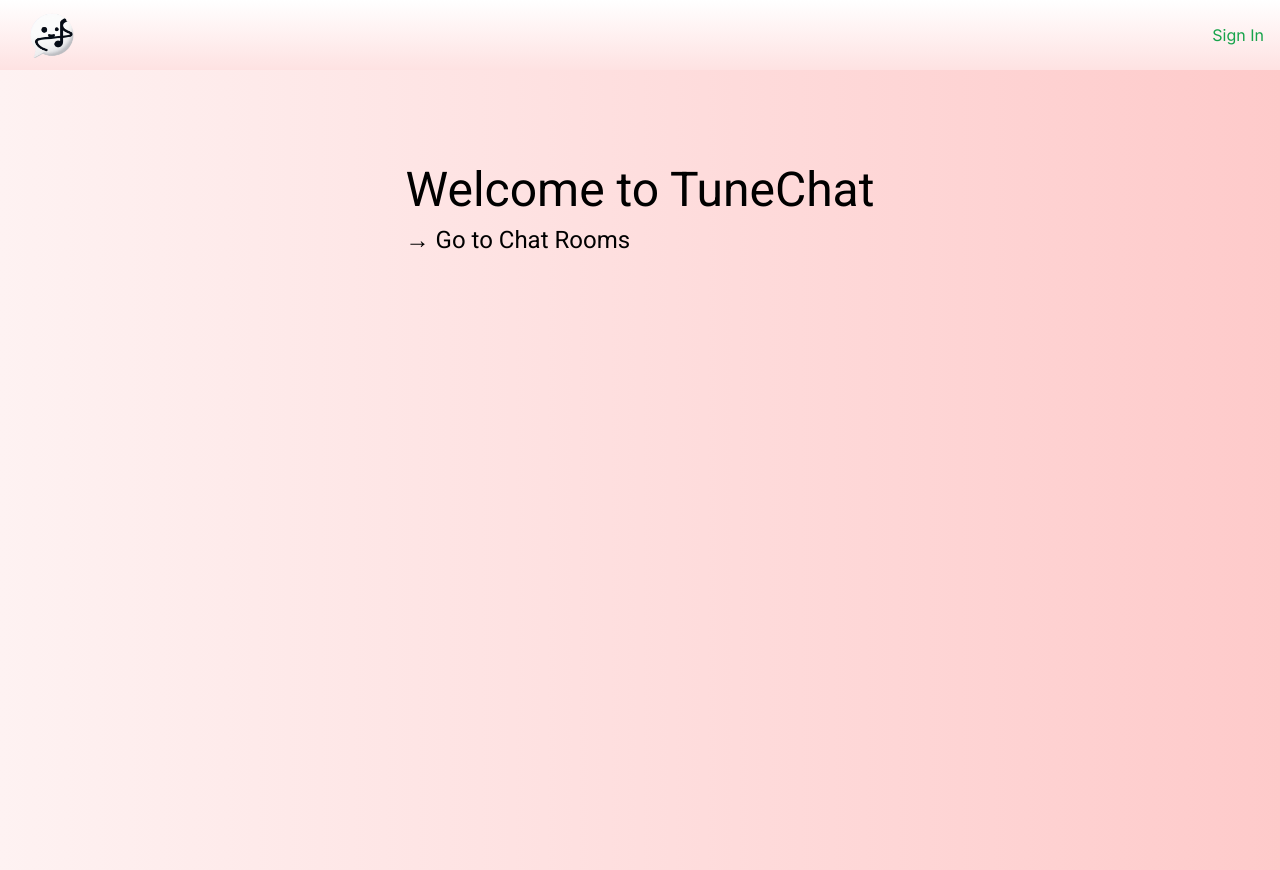
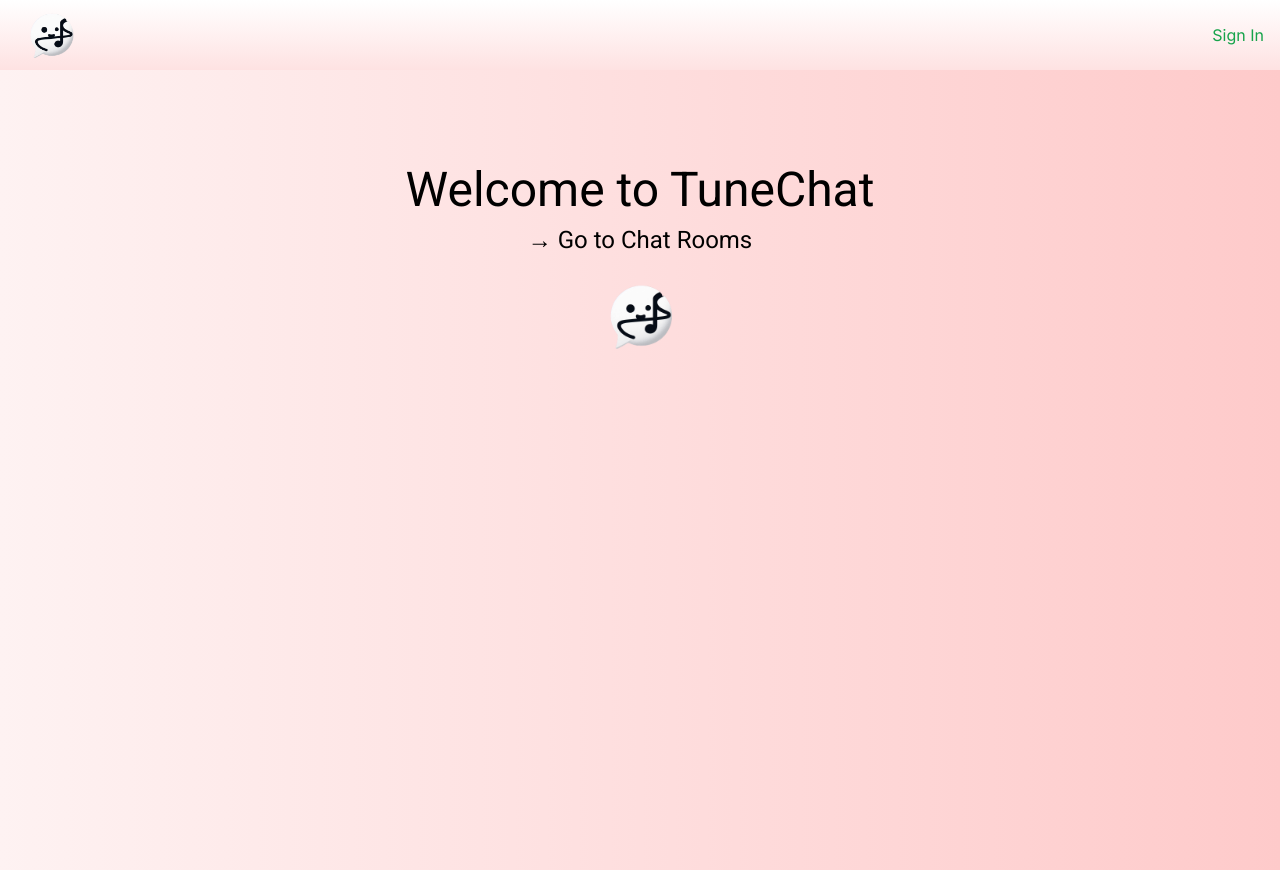
Before and after one commit to ColeBranston/TuneChat, a Next.js app in the folder fullstack/: page / in a window 1280 px wide. Built offline with nearby package versions, Linux system fonts and the light colour scheme; no server answers.

Commit message:
Refactor Chat page to improve message display and scrolling

```diff
--- a/fullstack/app/chat/page.jsx
+++ b/fullstack/app/chat/page.jsx
@@ -103,10 +103,6 @@ export default function Chat() {
 
     return (
         <div className='h-screen flex flex-col bg-red-50'>
-            <div className='flex-shrink-0'>
-                <h1 className='font-sans text-4xl bg-red-400 text-white p-4'>Global Chat Room</h1>
-                <Link href="/" className='inline-block text-sm ml-4 mt-2 mb-2 text-red-600 hover:text-red-800'>← Back to home</Link>
-            </div>
             <div className="flex-grow overflow-y-auto px-4 py-2">
                 <div className="flex flex-col space-y-4">
                     {messages.map((msg, index) => {
--- a/fullstack/app/page.tsx
+++ b/fullstack/app/page.tsx
@@ -2,8 +2,10 @@
 import Image from "next/image";
 import { useState, useEffect } from "react";
 import Link from 'next/link';
+import logo1 from '../public/logo1.png';
+import Imae from 'next/image';
 
-interface User { // change later
+interface User {
   name: string;
   messages: string
 }
@@ -29,10 +31,11 @@ export default function Home() {
 
   return (
     <main className="flex min-h-screen bg-gradient-to-r from-red-50 to-red-200 flex-col items-center justify-between p-24">
-      <div className="flex flex-col gap-[10px]">
-        <h1 className="text-5xl font-sans">Welcome to TuneChat</h1>
-        <Link className="text-2xl font-sans" href="/chat">→ Go to Chat Rooms</Link>
-      </div>
+        <div className="flex flex-col items-center gap-[10px]">
+            <h1 className="text-5xl font-sans">Welcome to TuneChat</h1>
+            <Link className="text-2xl font-sans" href="/chat">→ Go to Chat Rooms</Link>
+            <Image src={logo1} alt="Logo" width={100} />
+        </div>
     </main>
   );
 }
```
